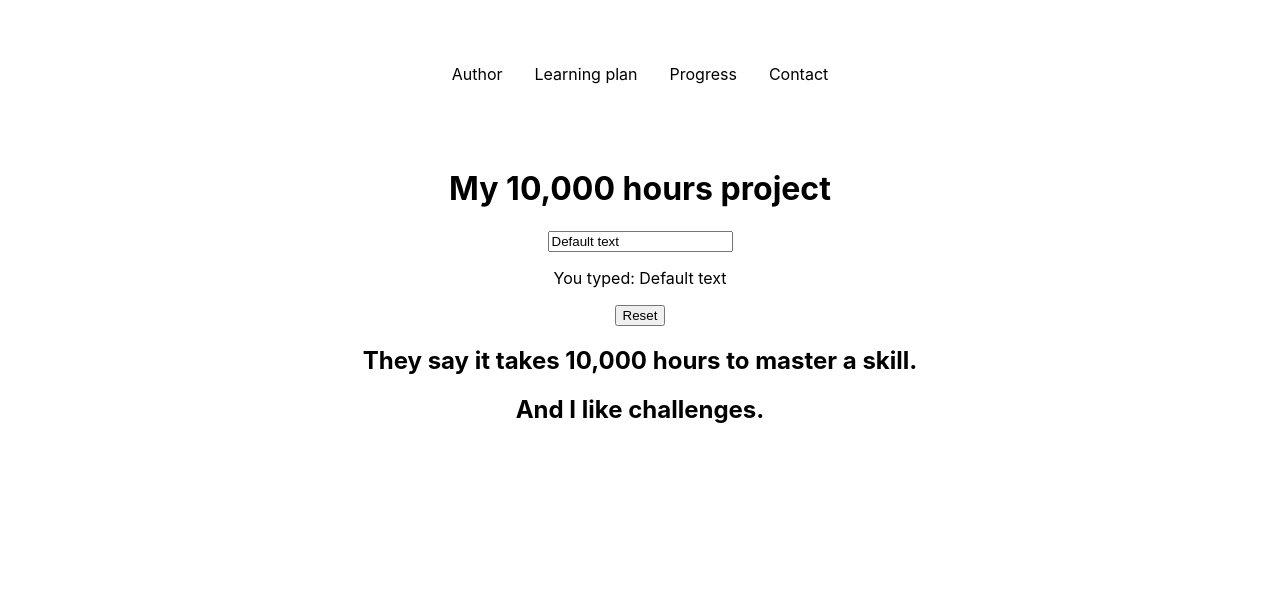
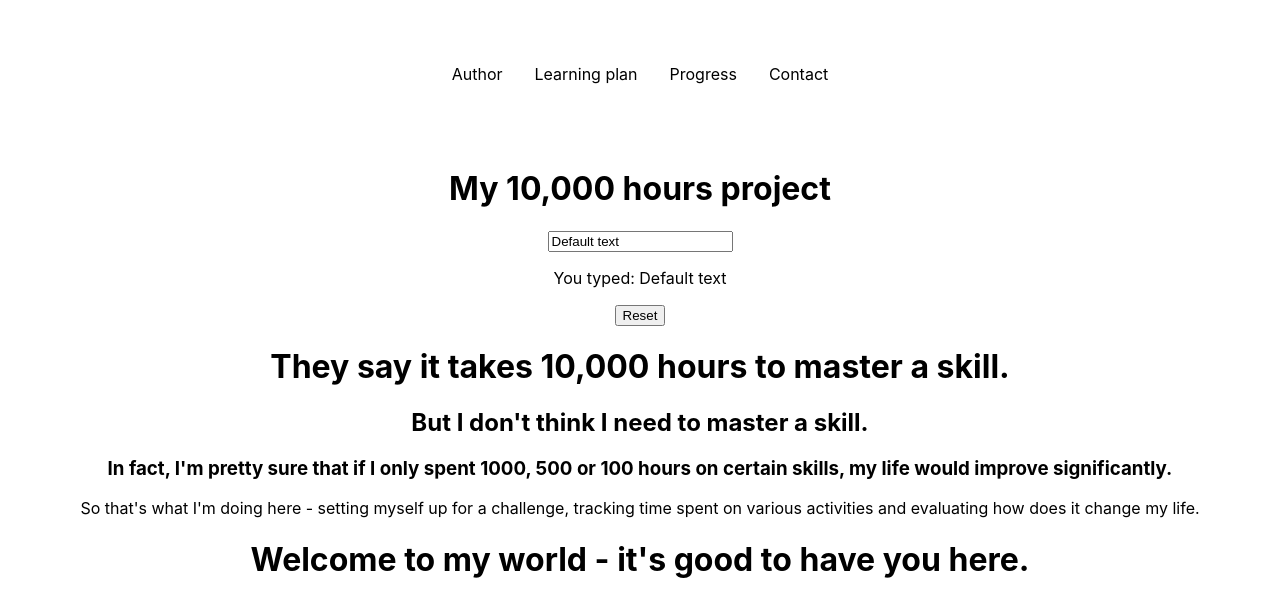
Before and after one commit to borsos-ilo/react-playground, a React (Create React App) app: page / in a window 1280 px wide. Shown: the top 616 px of the page. Built offline with nearby package versions, Linux system fonts and the light colour scheme.

Commit message:
committing changes to revert

```diff
--- a/src/components/Main.js
+++ b/src/components/Main.js
@@ -1,8 +1,17 @@
 function Main(){
     return(
         <>
-        <h2>They say it takes 10,000 hours to master a skill.</h2>
-        <h2>And I like challenges.</h2>
+        <div>
+            <h1>They say it takes 10,000 hours to master a skill.</h1>
+            <h2>But I don't think I need to master a skill.</h2>
+            <h3>In fact, I'm pretty sure that if I only spent 1000, 500 or 100 hours on certain skills, my life would improve significantly.</h3>
+            <p>So that's what I'm doing here - setting myself up for a challenge, tracking time spent on various activities and evaluating how does it change my life.</p>
+        </div>
+        <div>
+            <h1>
+                Welcome to my world - it's good to have you here.
+            </h1>
+        </div>
         </>
     );
 }
```
Also changed, not shown: src/styles/Variables.scss (deleted), 1 other file (tests, documents, lock files or other folders).
